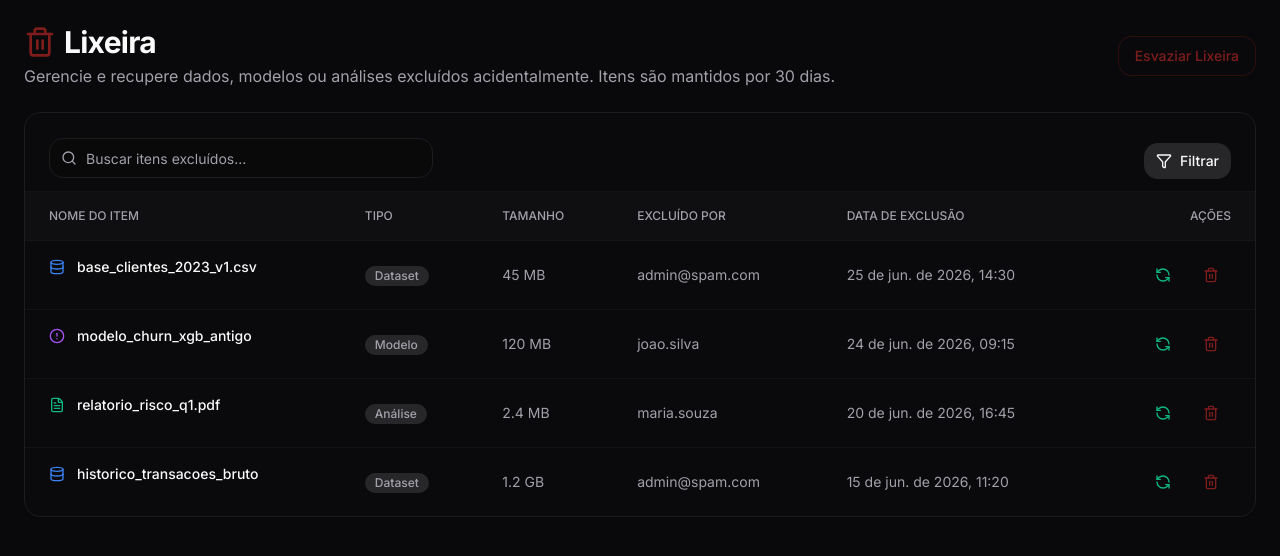
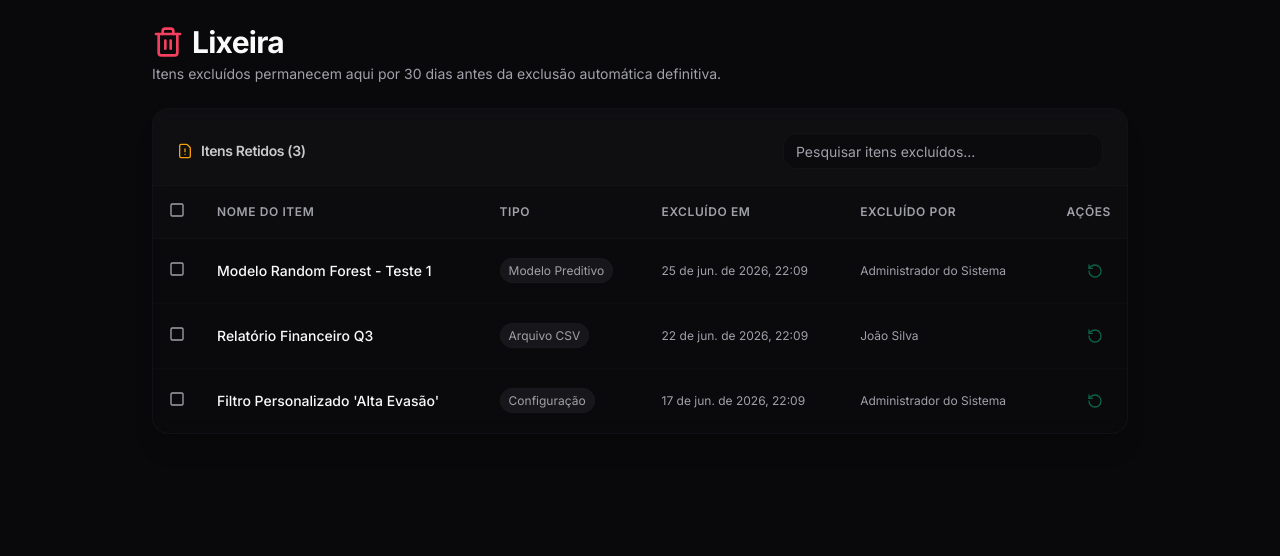
Before and after one commit to gabriellsnts/spam-project, a Next.js app: page /admin/trash in a window 1280 px wide. Shown: the top 556 px of the page. Built offline with nearby package versions, Linux system fonts and the light colour scheme; sample sign-in values are in the browser's storage.

Commit message:
feat: implementar CAs estritos do painel de lixeira (RF49)

```diff
--- a/src/app/admin/trash/page.tsx
+++ b/src/app/admin/trash/page.tsx
@@ -1,176 +1,260 @@
 "use client";
 
 import React, { useState } from "react";
-import {
-  Trash2,
-  RefreshCcw,
-  Search,
-  Filter,
-  FileText,
-  Database,
-  AlertCircle
-} from "lucide-react";
-import { Card, CardContent, CardHeader, CardTitle, CardDescription } from "@/components/ui/card";
+import { Trash2, RotateCcw, AlertTriangle, FileWarning, CheckSquare, Square, Inbox } from "lucide-react";
+import { Card, CardContent, CardDescription, CardHeader, CardTitle } from "@/components/ui/card";
 import { Button } from "@/components/ui/button";
 import { Input } from "@/components/ui/input";
-
-type DeletedItem = {
-  id: string;
-  name: string;
-  type: "Dataset" | "Modelo" | "Análise";
-  deletedAt: string;
-  deletedBy: string;
-  size: string;
-};
-
-const initialItems: DeletedItem[] = [
-  { id: "1", name: "base_clientes_2023_v1.csv", type: "Dataset", deletedAt: "2026-06-25T14:30:00", deletedBy: "admin@spam.com", size: "45 MB" },
-  { id: "2", name: "modelo_churn_xgb_antigo", type: "Modelo", deletedAt: "2026-06-24T09:15:00", deletedBy: "joao.silva", size: "120 MB" },
-  { id: "3", name: "relatorio_risco_q1.pdf", type: "Análise", deletedAt: "2026-06-20T16:45:00", deletedBy: "maria.souza", size: "2.4 MB" },
-  { id: "4", name: "historico_transacoes_bruto", type: "Dataset", deletedAt: "2026-06-15T11:20:00", deletedBy: "admin@spam.com", size: "1.2 GB" },
-];
+import { useDomain } from "@/lib/context/domain-context";
+import { Dialog, DialogContent, DialogHeader, DialogTitle, DialogFooter, DialogDescription } from "@/components/ui/dialog";
 
 export default function TrashPage() {
-  const [items, setItems] = useState<DeletedItem[]>(initialItems);
+  const { trashItems, restoreTrashItems, deleteTrashItemsPermanently, emptyTrash, currentUser } = useDomain();
+
   const [search, setSearch] = useState("");
-  const [toastMessage, setToastMessage] = useState<string | null>(null);
+  const [selectedIds, setSelectedIds] = useState<Set<string>>(new Set());
 
-  const showToast = (message: string) => {
-    setToastMessage(message);
-    setTimeout(() => setToastMessage(null), 3000);
-  };
+  // Modals state
+  const [isConfirmEmptyOpen, setIsConfirmEmptyOpen] = useState(false);
+  const [isConfirmDeleteOpen, setIsConfirmDeleteOpen] = useState(false);
 
-  const handleRestore = (id: string, name: string) => {
-    setItems(items.filter(item => item.id !== id));
-    showToast(`"${name}" foi restaurado com sucesso.`);
-  };
+  // Feedback toast mock state
+  const [toastMsg, setToastMsg] = useState<{title: string, desc: string, type: "success" | "error"} | null>(null);
 
-  const handlePermanentDelete = (id: string, name: string) => {
-    if (confirm(`Tem certeza que deseja excluir permanentemente "${name}"? Esta ação não pode ser desfeita.`)) {
-      setItems(items.filter(item => item.id !== id));
-      showToast(`"${name}" foi excluído permanentemente.`);
+  const isAdmin = currentUser?.accessProfile === "Super Admin";
+
+  const filteredItems = trashItems.filter(item =>
+    item.name.toLowerCase().includes(search.toLowerCase()) ||
+    item.type.toLowerCase().includes(search.toLowerCase()) ||
+    item.deletedBy.toLowerCase().includes(search.toLowerCase())
+  );
+
+  const toggleSelectAll = () => {
+    if (selectedIds.size === filteredItems.length && filteredItems.length > 0) {
+      setSelectedIds(new Set());
+    } else {
+      setSelectedIds(new Set(filteredItems.map(i => i.id)));
     }
   };
 
-  const filteredItems = items.filter(item =>
-    item.name.toLowerCase().includes(search.toLowerCase()) ||
-    item.type.toLowerCase().includes(search.toLowerCase())
-  );
+  const toggleSelect = (id: string) => {
+    const newSet = new Set(selectedIds);
+    if (newSet.has(id)) newSet.delete(id);
+    else newSet.add(id);
+    setSelectedIds(newSet);
+  };
 
-  const getTypeIcon = (type: string) => {
-    switch (type) {
-      case "Dataset": return <Database className="h-4 w-4 text-blue-500" />;
-      case "Modelo": return <AlertCircle className="h-4 w-4 text-purple-500" />;
-      case "Análise": return <FileText className="h-4 w-4 text-emerald-500" />;
-      default: return <FileText className="h-4 w-4" />;
+  const showToast = (title: string, desc: string, type: "success" | "error") => {
+    setToastMsg({ title, desc, type });
+    setTimeout(() => setToastMsg(null), 3000);
+  };
+
+  const handleRestore = (idsToRestore: string[]) => {
+    if (!isAdmin) {
+      showToast("Acesso Negado", "Apenas administradores podem restaurar itens.", "error");
+      return;
     }
+    restoreTrashItems(idsToRestore);
+    setSelectedIds(new Set());
+    showToast("Restaurado", `${idsToRestore.length} item(ns) restaurado(s) com sucesso.`, "success");
+  };
+
+  const handlePermanentDelete = () => {
+    if (!isAdmin) return;
+    deleteTrashItemsPermanently(Array.from(selectedIds));
+    setSelectedIds(new Set());
+    setIsConfirmDeleteOpen(false);
+    showToast("Excluído", "Itens excluídos permanentemente.", "success");
+  };
+
+  const handleEmptyTrash = () => {
+    if (!isAdmin) return;
+    emptyTrash();
+    setSelectedIds(new Set());
+    setIsConfirmEmptyOpen(false);
+    showToast("Lixeira Esvaziada", "Todos os itens foram removidos.", "success");
   };
 
   return (
-    <div className="p-6 space-y-6 animate-in fade-in duration-500 max-w-7xl mx-auto">
-      {/* Fake Toast Notification */}
-      {toastMessage && (
-        <div className="fixed top-4 right-4 z-50 bg-green-600 text-white px-4 py-2 rounded-md shadow-lg flex items-center gap-2 animate-in slide-in-from-top-2">
-          <RefreshCcw className="h-4 w-4" />
-          <span className="text-sm font-medium">{toastMessage}</span>
+    <div className="p-6 max-w-5xl mx-auto space-y-6 animate-in fade-in duration-500 relative">
+
+      {/* Toast Simulado */}
+      {toastMsg && (
+        <div className={`fixed top-4 right-4 z-50 p-4 rounded-lg shadow-xl border flex flex-col gap-1 min-w-[250px] animate-in slide-in-from-top-5 fade-in ${
+          toastMsg.type === "success" ? "bg-emerald-500/10 border-emerald-500/30 text-emerald-500" : "bg-rose-500/10 border-rose-500/30 text-rose-500"
+        }`}>
+          <span className="font-bold text-sm">{toastMsg.title}</span>
+          <span className="text-xs opacity-90">{toastMsg.desc}</span>
         </div>
       )}
 
       <div className="flex flex-col md:flex-row md:items-center justify-between gap-4">
         <div>
           <h1 className="text-3xl font-bold tracking-tight text-foreground flex items-center gap-2">
-            <Trash2 className="h-8 w-8 text-destructive" />
+            <Trash2 className="h-8 w-8 text-rose-500" />
             Lixeira
           </h1>
-          <p className="text-muted-foreground mt-1">
-            Gerencie e recupere dados, modelos ou análises excluídos acidentalmente. Itens são mantidos por 30 dias.
+          <p className="text-muted-foreground mt-1 text-sm">
+            Itens excluídos permanecem aqui por 30 dias antes da exclusão automática definitiva.
           </p>
         </div>
-        <Button variant="outline" className="text-destructive border-destructive/30 hover:bg-destructive/10">
+
+        {isAdmin && trashItems.length > 0 && (
+          <Button
+            variant="destructive"
+            className="gap-2 bg-rose-600 hover:bg-rose-700 text-white shadow-lg shadow-rose-500/20"
+            onClick={() => setIsConfirmEmptyOpen(true)}
+          >
+            <AlertTriangle className="h-4 w-4" />
             Esvaziar Lixeira
           </Button>
+        )}
       </div>
 
-      <Card className="border-border bg-card/50 backdrop-blur">
-        <CardHeader className="pb-3 border-b border-border/50 flex flex-col md:flex-row md:items-center justify-between gap-4">
-          <div className="flex items-center gap-2 w-full md:w-96">
-            <Search className="h-4 w-4 text-muted-foreground absolute ml-3" />
+      <Card className="bg-card/40 backdrop-blur border-border/50 shadow-xl overflow-hidden">
+        <CardHeader className="border-b border-border/30 bg-muted/20 pb-4">
+          <div className="flex flex-col sm:flex-row justify-between gap-4 items-center">
+            <CardTitle className="text-sm font-semibold flex items-center gap-2 text-foreground/80">
+              <FileWarning className="h-4 w-4 text-amber-500" />
+              Itens Retidos ({trashItems.length})
+            </CardTitle>
             <Input
-              placeholder="Buscar itens excluídos..."
-              className="pl-9 bg-background/50"
+              placeholder="Pesquisar itens excluídos..."
+              className="max-w-xs h-9 bg-background/50 border-border/50 text-xs"
               value={search}
               onChange={(e) => setSearch(e.target.value)}
             />
           </div>
-          <Button variant="secondary" size="sm" className="gap-2">
-            <Filter className="h-4 w-4" />
-            Filtrar
+
+          {selectedIds.size > 0 && isAdmin && (
+            <div className="mt-4 p-2 bg-sky-500/10 border border-sky-500/20 rounded-md flex items-center justify-between animate-in fade-in zoom-in-95">
+              <span className="text-xs font-semibold text-sky-500 ml-2">
+                {selectedIds.size} item(ns) selecionado(s)
+              </span>
+              <div className="flex gap-2">
+                <Button size="sm" onClick={() => handleRestore(Array.from(selectedIds))} className="h-7 text-[10px] bg-emerald-600 hover:bg-emerald-500 text-white gap-1">
+                  <RotateCcw className="h-3 w-3" /> Restaurar
                 </Button>
+                <Button size="sm" variant="destructive" onClick={() => setIsConfirmDeleteOpen(true)} className="h-7 text-[10px] bg-rose-600 hover:bg-rose-500 gap-1">
+                  <Trash2 className="h-3 w-3" /> Excluir
+                </Button>
+              </div>
+            </div>
+          )}
         </CardHeader>
         <CardContent className="p-0">
           {filteredItems.length === 0 ? (
-            <div className="p-12 text-center text-muted-foreground flex flex-col items-center">
-              <Trash2 className="h-12 w-12 mb-3 opacity-20" />
-              <p>Nenhum item encontrado na lixeira.</p>
+            <div className="py-16 text-center flex flex-col items-center justify-center">
+              <Inbox className="h-12 w-12 text-muted-foreground/30 mb-3" />
+              <p className="text-muted-foreground text-sm font-medium">Nenhum item encontrado.</p>
+              <p className="text-xs text-muted-foreground/60 mt-1">A lixeira está limpa no momento.</p>
             </div>
           ) : (
             <div className="overflow-x-auto">
-              <table className="w-full text-sm text-left">
-                <thead className="text-xs text-muted-foreground uppercase bg-muted/20 border-b border-border/50">
-                  <tr>
-                    <th className="px-6 py-4 font-medium">Nome do Item</th>
-                    <th className="px-6 py-4 font-medium">Tipo</th>
-                    <th className="px-6 py-4 font-medium">Tamanho</th>
-                    <th className="px-6 py-4 font-medium">Excluído Por</th>
-                    <th className="px-6 py-4 font-medium">Data de Exclusão</th>
-                    <th className="px-6 py-4 font-medium text-right">Ações</th>
+              <table className="w-full text-left border-collapse">
+                <thead>
+                  <tr className="border-b border-border/30 bg-muted/10 text-xs text-muted-foreground uppercase tracking-wider">
+                    <th className="p-4 w-12">
+                      <button onClick={toggleSelectAll} className="text-muted-foreground hover:text-foreground transition-colors">
+                        {selectedIds.size === filteredItems.length && filteredItems.length > 0 ? (
+                          <CheckSquare className="h-4 w-4 text-sky-500" />
+                        ) : (
+                          <Square className="h-4 w-4" />
+                        )}
+                      </button>
+                    </th>
+                    <th className="p-4 font-semibold">Nome do Item</th>
+                    <th className="p-4 font-semibold">Tipo</th>
+                    <th className="p-4 font-semibold">Excluído Em</th>
+                    <th className="p-4 font-semibold">Excluído Por</th>
+                    <th className="p-4 text-right font-semibold">Ações</th>
                   </tr>
                 </thead>
-                <tbody className="divide-y divide-border/50">
-                  {filteredItems.map((item) => (
-                    <tr key={item.id} className="hover:bg-muted/10 transition-colors">
-                      <td className="px-6 py-4 font-medium text-foreground flex items-center gap-3">
-                        {getTypeIcon(item.type)}
-                        {item.name}
+                <tbody className="text-sm divide-y divide-border/20">
+                  {filteredItems.map((item) => {
+                    const isSelected = selectedIds.has(item.id);
+                    return (
+                      <tr key={item.id} className={`hover:bg-muted/10 transition-colors ${isSelected ? "bg-sky-500/[0.02]" : ""}`}>
+                        <td className="p-4">
+                          <button onClick={() => toggleSelect(item.id)} className="text-muted-foreground hover:text-foreground transition-colors">
+                            {isSelected ? (
+                              <CheckSquare className="h-4 w-4 text-sky-500" />
+                            ) : (
+                              <Square className="h-4 w-4" />
+                            )}
+                          </button>
                         </td>
-                      <td className="px-6 py-4">
-                        <span className="inline-flex items-center px-2.5 py-0.5 rounded-full text-xs font-medium bg-muted text-muted-foreground">
-                          {item.type}
-                        </span>
+                        <td className="p-4 font-medium text-foreground">{item.name}</td>
+                        <td className="p-4 text-muted-foreground text-xs">
+                          <span className="px-2 py-1 bg-muted/50 rounded-md border border-border/50">{item.type}</span>
                         </td>
-                      <td className="px-6 py-4 text-muted-foreground">{item.size}</td>
-                      <td className="px-6 py-4 text-muted-foreground">{item.deletedBy}</td>
-                      <td className="px-6 py-4 text-muted-foreground">
-                        {new Date(item.deletedAt).toLocaleDateString('pt-BR', { day: '2-digit', month: 'short', year: 'numeric', hour: '2-digit', minute: '2-digit' })}
+                        <td className="p-4 text-muted-foreground text-xs">
+                          {new Date(item.deletedAt).toLocaleDateString("pt-BR", {
+                            day: "2-digit", month: "short", year: "numeric", hour: "2-digit", minute: "2-digit"
+                          })}
                         </td>
-                      <td className="px-6 py-4 text-right space-x-2">
+                        <td className="p-4 text-muted-foreground text-xs">{item.deletedBy}</td>
+                        <td className="p-4 text-right">
+                          <div className="flex justify-end gap-2">
                             <Button
                               variant="ghost"
-                          size="sm"
-                          className="text-emerald-500 hover:text-emerald-600 hover:bg-emerald-500/10"
-                          onClick={() => handleRestore(item.id, item.name)}
-                          title="Restaurar Item"
+                              size="icon"
+                              className="h-8 w-8 text-emerald-500 hover:text-emerald-400 hover:bg-emerald-500/10"
+                              onClick={() => handleRestore([item.id])}
+                              title="Restaurar"
+                              disabled={!isAdmin}
                             >
-                          <RefreshCcw className="h-4 w-4" />
+                              <RotateCcw className="h-4 w-4" />
                             </Button>
-                        <Button
-                          variant="ghost"
-                          size="sm"
-                          className="text-destructive hover:text-destructive hover:bg-destructive/10"
-                          onClick={() => handlePermanentDelete(item.id, item.name)}
-                          title="Excluir Permanentemente"
-                        >
-                          <Trash2 className="h-4 w-4" />
-                        </Button>
+                          </div>
                         </td>
                       </tr>
-                  ))}
+                    );
+                  })}
                 </tbody>
               </table>
             </div>
           )}
         </CardContent>
       </Card>
+
+      {/* Confirm Esvaziar Modal */}
+      <Dialog open={isConfirmEmptyOpen} onOpenChange={setIsConfirmEmptyOpen}>
+        <DialogContent className="sm:max-w-md">
+          <DialogHeader>
+            <DialogTitle className="flex items-center gap-2 text-rose-500">
+              <AlertTriangle className="h-5 w-5" />
+              Esvaziar Lixeira?
+            </DialogTitle>
+            <DialogDescription>
+              Esta ação removerá <strong>todos os {trashItems.length} itens</strong> da lixeira permanentemente. Não será possível recuperá-los.
+            </DialogDescription>
+          </DialogHeader>
+          <DialogFooter className="mt-4">
+            <Button variant="outline" onClick={() => setIsConfirmEmptyOpen(false)}>Cancelar</Button>
+            <Button variant="destructive" onClick={handleEmptyTrash} className="bg-rose-600 hover:bg-rose-700">Sim, Esvaziar Tudo</Button>
+          </DialogFooter>
+        </DialogContent>
+      </Dialog>
+
+      {/* Confirm Excluir Lote Modal */}
+      <Dialog open={isConfirmDeleteOpen} onOpenChange={setIsConfirmDeleteOpen}>
+        <DialogContent className="sm:max-w-md">
+          <DialogHeader>
+            <DialogTitle className="flex items-center gap-2 text-rose-500">
+              <AlertTriangle className="h-5 w-5" />
+              Excluir Itens Selecionados?
+            </DialogTitle>
+            <DialogDescription>
+              Você está prestes a excluir <strong>{selectedIds.size} item(ns)</strong> permanentemente. Esta ação não pode ser desfeita.
+            </DialogDescription>
+          </DialogHeader>
+          <DialogFooter className="mt-4">
+            <Button variant="outline" onClick={() => setIsConfirmDeleteOpen(false)}>Cancelar</Button>
+            <Button variant="destructive" onClick={handlePermanentDelete} className="bg-rose-600 hover:bg-rose-700">Confirmar Exclusão</Button>
+          </DialogFooter>
+        </DialogContent>
+      </Dialog>
     </div>
   );
 }
--- a/src/lib/context/domain-context.tsx
+++ b/src/lib/context/domain-context.tsx
@@ -170,6 +170,14 @@ export interface GlossaryTerm {
   definition: string;
   category: GlossaryCategory;
   relatedTerms?: string[];
+}
+
+export interface TrashItem {
+  id: string;
+  name: string;
+  type: string;
+  deletedAt: string;
+  deletedBy: string;
 }
 
 interface DomainContextProps {
@@ -244,6 +252,11 @@ interface DomainContextProps {
   updateGlossaryTerm: (id: string, term: Omit<GlossaryTerm, "id">) => void;
   deleteGlossaryTerm: (id: string) => void;
   getGlossaryTerm: (id: string) => GlossaryTerm | undefined;
+  // Trash fields:
+  trashItems: TrashItem[];
+  restoreTrashItems: (ids: string[]) => void;
+  deleteTrashItemsPermanently: (ids: string[]) => void;
+  emptyTrash: () => void;
 }
 
 const DomainContext = createContext<DomainContextProps | undefined>(undefined);
@@ -383,6 +396,12 @@ const DEFAULT_GLOSSARY: GlossaryTerm[] = [
   { id: "11", term: "F1-Score", definition: "Média harmônica entre Precisão e Recall. Muito útil quando as classes estão desbalanceadas.", category: "Métricas", relatedTerms: ["10"] }
 ];
 
+const DEFAULT_TRASH: TrashItem[] = [
+  { id: "TRASH-01", name: "Modelo Random Forest - Teste 1", type: "Modelo Preditivo", deletedAt: new Date(Date.now() - 2 * 86400000).toISOString(), deletedBy: "Administrador do Sistema" },
+  { id: "TRASH-02", name: "Relatório Financeiro Q3", type: "Arquivo CSV", deletedAt: new Date(Date.now() - 5 * 86400000).toISOString(), deletedBy: "João Silva" },
+  { id: "TRASH-03", name: "Filtro Personalizado 'Alta Evasão'", type: "Configuração", deletedAt: new Date(Date.now() - 10 * 86400000).toISOString(), deletedBy: "Administrador do Sistema" },
+];
+
 export function DomainProvider({ children }: { children: React.ReactNode }) {
   const router = useRouter();
   const pathname = usePathname();
@@ -411,6 +430,10 @@ export function DomainProvider({ children }: { children: React.ReactNode }) {
   // Glossary state
   const [glossary, setGlossary] = useState<GlossaryTerm[]>([]);
   const isGlossaryInitialized = useRef(false);
+
+  // Trash state
+  const [trashItems, setTrashItems] = useState<TrashItem[]>([]);
+  const isTrashInitialized = useRef(false);
 
   const userProfile = currentUser ? currentUser.profileName : "Visitante";
 
@@ -571,6 +594,19 @@ export function DomainProvider({ children }: { children: React.ReactNode }) {
       localStorage.setItem("spam-glossary", JSON.stringify(DEFAULT_GLOSSARY));
     }
     isGlossaryInitialized.current = true;
+
+    const savedTrash = localStorage.getItem("spam-trash");
+    if (savedTrash) {
+      try {
+        setTrashItems(JSON.parse(savedTrash));
+      } catch (e) {
+        setTrashItems(DEFAULT_TRASH);
+      }
+    } else {
+      setTrashItems(DEFAULT_TRASH);
+      localStorage.setItem("spam-trash", JSON.stringify(DEFAULT_TRASH));
+    }
+    isTrashInitialized.current = true;
 
     const savedAlerts = localStorage.getItem("spam-alerts");
     if (savedAlerts) {
@@ -882,6 +918,26 @@ export function DomainProvider({ children }: { children: React.ReactNode }) {
     return glossary.find(t => t.id === id);
   }, [glossary]);
 
+  useEffect(() => {
+    if (!isTrashInitialized.current) return;
+    localStorage.setItem("spam-trash", JSON.stringify(trashItems));
+  }, [trashItems]);
+
+  const restoreTrashItems = useCallback((ids: string[]) => {
+    setTrashItems(prev => prev.filter(item => !ids.includes(item.id)));
+    addLog(`[Lixeira] ${ids.length} item(ns) restaurado(s) com sucesso.`);
+  }, [addLog]);
+
+  const deleteTrashItemsPermanently = useCallback((ids: string[]) => {
+    setTrashItems(prev => prev.filter(item => !ids.includes(item.id)));
+    addLog(`[Lixeira] ${ids.length} item(ns) excluído(s) permanentemente.`);
+  }, [addLog]);
+
+  const emptyTrash = useCallback(() => {
+    setTrashItems([]);
+    addLog("[Lixeira] A lixeira foi esvaziada completamente.");
+  }, [addLog]);
+
   // Synchronize alerts state to localStorage and update dashboard / health states
   useEffect(() => {
     if (!isAlertsInitialized.current) return;
@@ -1646,6 +1702,10 @@ export function DomainProvider({ children }: { children: React.ReactNode }) {
         updateGlossaryTerm,
         deleteGlossaryTerm,
         getGlossaryTerm,
+        trashItems,
+        restoreTrashItems,
+        deleteTrashItemsPermanently,
+        emptyTrash,
       }}
     >
       {children}
```
Lines whose indentation alone changed are shown as unchanged.
